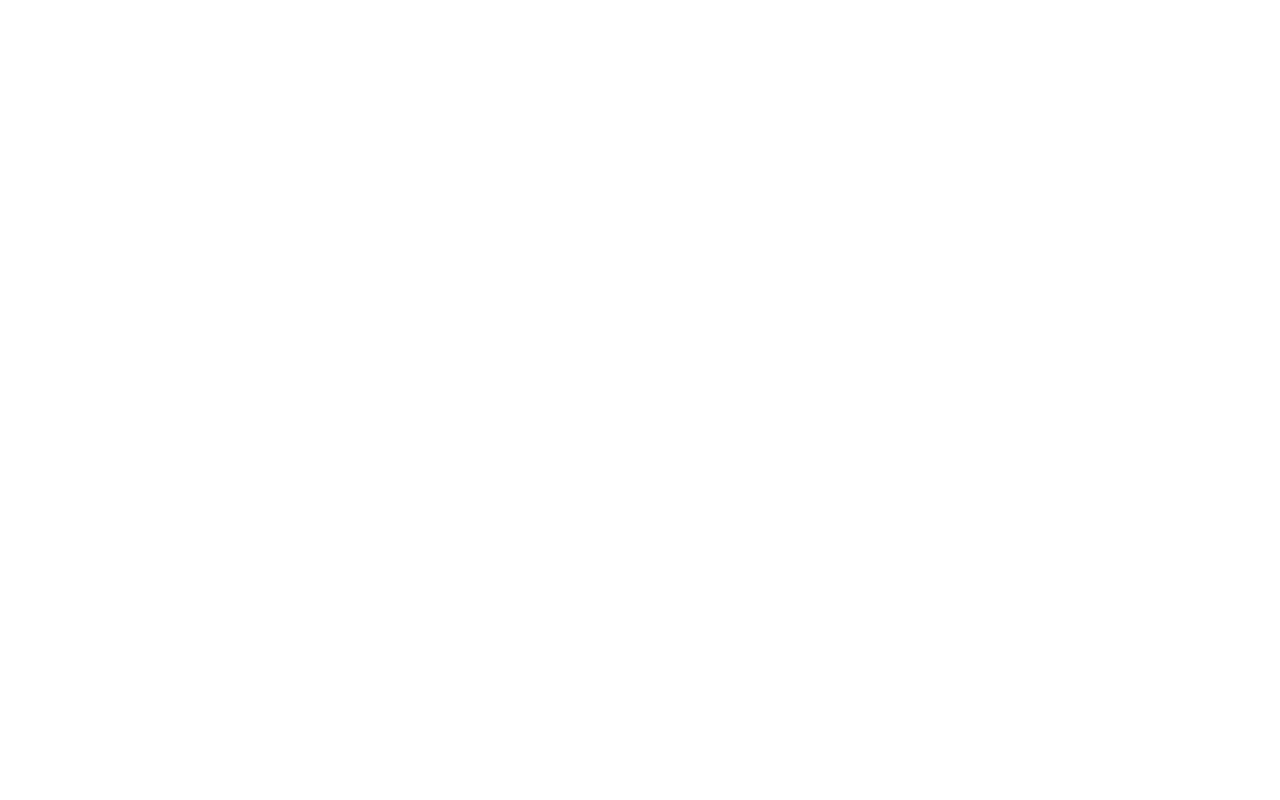
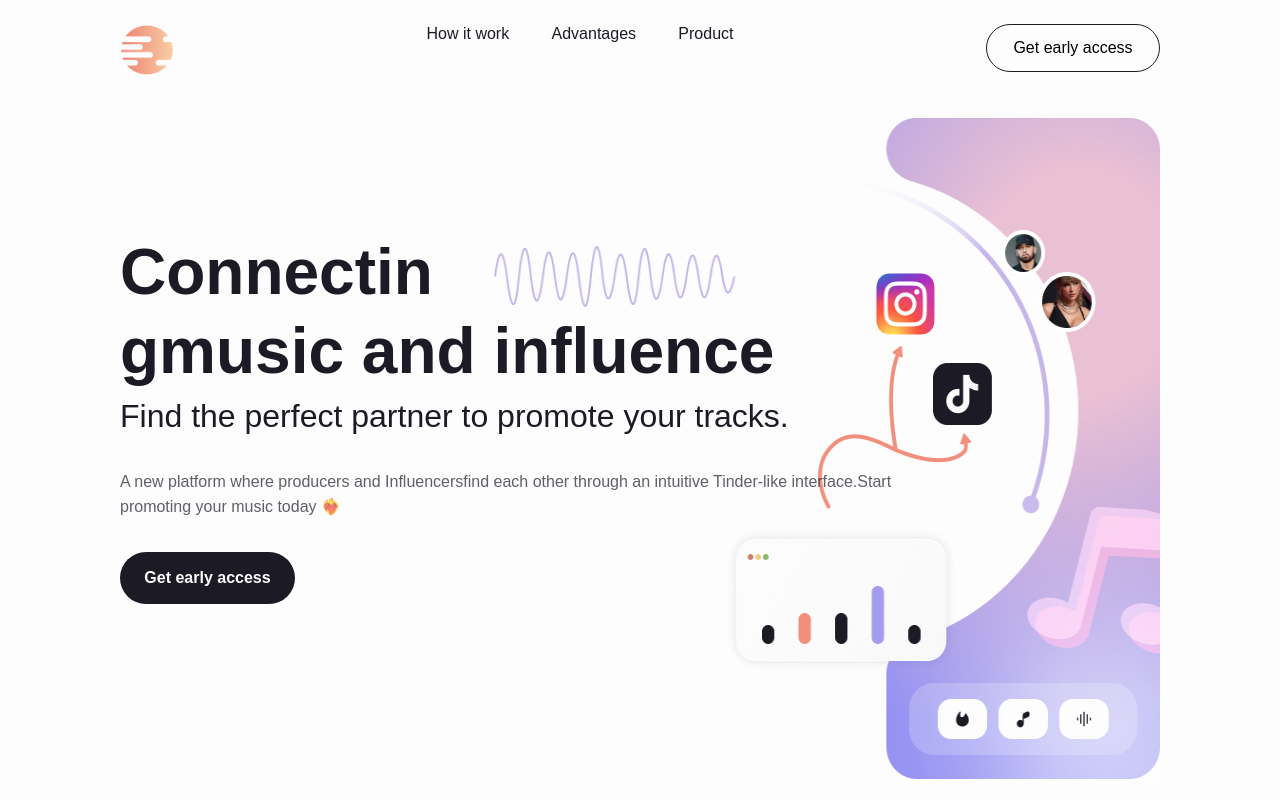
Before and after one commit to Sonik-alkogolik/influence, a plain HTML site: page index.html in a window 1280 px wide. Drawn offline with Linux system fonts and the light colour scheme.

Commit message:
Верхний блок

```diff
--- a/index.html
+++ b/index.html
@@ -5,17 +5,39 @@
     <meta charset="UTF-8">
     <meta name="viewport" content="width=device-width, initial-scale=1.0">
     <title>Influence</title>
-     <link href="./styles.css" >
+    <link rel="stylesheet" href="./styles.css">
     <script src="./index.js" defer=""></script>
 </head>
-
 <body>
     <main>
         <div class="container">
             <div class="header">
-                <img class="logo" src="" alt="">
+                <header>
+                    <img class="logo" src="./img/logo-header.png" alt="logo">
+                    <ul>
+                        <li>
+                            <a href="#">How it work</a>
+                        </li>
+                        <li>
+                            <a href="#">Advantages</a>
+                        </li>
+                        <li>
+                            <a href="#">Product</a>
+                        </li>
+                    </ul>
+                    <button>Get early access</button>
+                </header>
+            </div>
+            <div class="hero-block">
+                <div class="hero-title-block">
+                    <h1>Connectin <br> gmusic and influence</h1>
+                    <p>Find the perfect partner to promote your tracks.</p>
+                    <span>A new platform where producers and Influencersfind each other through an intuitive Tinder-like interface.Start promoting your music today ❤️‍🔥</span>
+                    <button>Get early access</button>
+                </div>
             </div>
         </div>
+
     </main>
 </body>
 </html>
--- a/styles.css
+++ b/styles.css
@@ -61,3 +61,123 @@ h1, h2, h3 {
       padding: 0 12px;
   }
 }
+
+
+
+/* === header === */
+.header {
+  width: 100%;
+  display: flex;
+  margin-bottom: 42px;
+  margin-top: 24px;
+}
+
+header {
+  font-family: 'Onest', sans-serif;
+  width: 100%;
+  display: flex;
+  justify-content: space-between;
+}
+
+.logo {
+  max-width: 54px;
+  width: 100%;
+  height: 52px;
+}
+
+ul {
+  max-width: 307px;
+  width: 100%;
+  height: 20px;
+  display: flex;
+  justify-content:space-between;
+  list-style: none;
+  padding: 0;
+  margin: 0;
+}
+
+li {
+  display: inline-block;
+}
+
+a {
+  color: #1C1A25;
+  font-size: 16px;
+  font-weight: 500;
+  line-height: 20.4px;
+}
+
+header button {
+  max-width: 174px;
+  width: 100%;
+  height: 48px;
+  display: flex;
+  justify-content: center;
+  align-items: center;
+  cursor: pointer;
+  border: 1px solid #1C1A25;
+  font-size: 16px;
+  font-weight: 500;
+  line-height: 20.4px;
+  border-radius: 100px;
+  background: transparent;
+}
+
+
+
+/* === hero-block === */
+
+.hero-block {
+  max-width: 1200px;
+  width: 100%;
+  height: 661px;
+ background: url(/img/top_block_img.png);
+ background-size: 64% 100%;
+ background-position: right center;
+ background-repeat: no-repeat;
+}
+
+.hero-title-block {
+  max-width: 782px;
+  width: 100%;
+  height: 158px;
+  display: flex;
+  flex-direction: column;
+  color: #1C1A25;
+}
+
+h1 {
+  margin-top: 115px;
+  font-family: 'Unbounded', sans-serif;
+  font-size: 64px;
+  line-height: 79.36px;
+  margin-bottom: 4px;
+}
+
+p {
+  font-size: 32px;
+  font-weight: 400;
+  line-height: 40.8px;
+  margin-bottom: 32px;
+}
+
+span {
+  font-size: 16px;
+  font-weight: 400;
+  line-height: 25.6px;
+  color: #1C1A25B2;
+  margin-bottom: 32px;
+}
+
+.hero-title-block button {
+  max-width: 175px;
+  width: 100%;
+  height: 52px;
+  padding: 16px;
+  border-radius: 1000000000px;
+  font-size: 16px;
+  font-weight: 600;
+  line-height: 20.4px;
+  color: #FDFDFD;
+  background-color: #1C1A25;
+}
```
